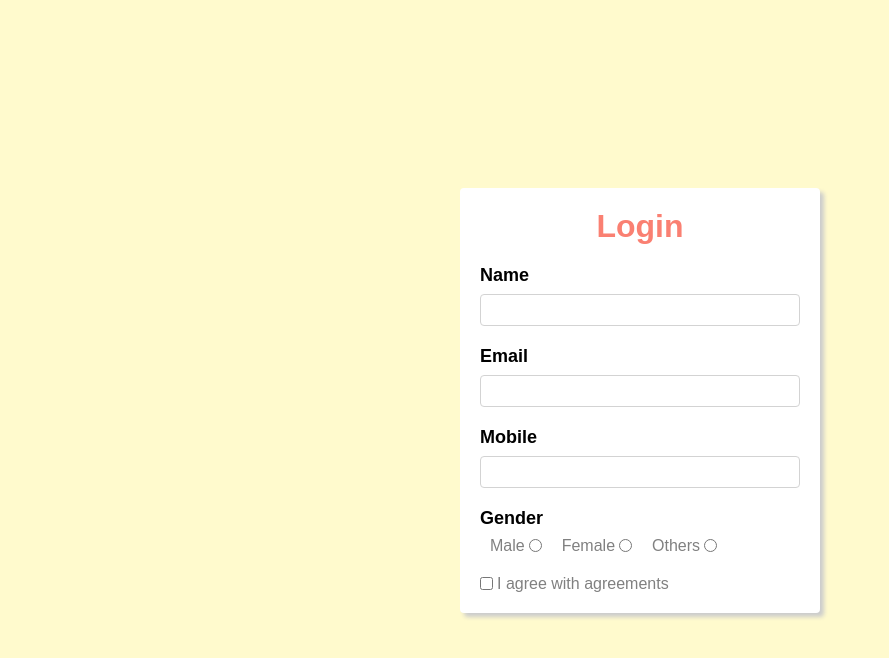
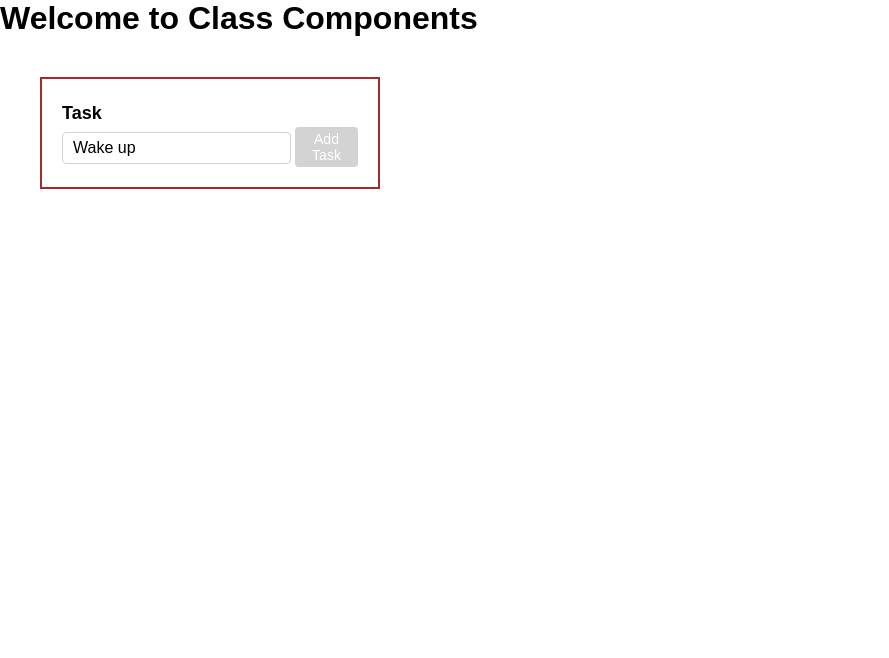
Before and after one commit to Uttu316/accio_fe5_nov, a React (Vite) app in the folder myapp/: page / in a window 1280 px wide. Shown: the top 658 px of the page, without its empty margins (0-889 px from the left). Built offline with nearby package versions, Linux system fonts and the light colour scheme.

Commit message:
Class component

```diff
--- a/myapp/src/App.jsx
+++ b/myapp/src/App.jsx
@@ -4,6 +4,7 @@ import FirstPage from "./components/firstPage";
 import Counter from "./components/Counter";
 import Form from "./components/form";
 import UserForm from "./components/userForm";
+import ClassComp from "./components/class";
 
 const App = () => {
   return (
@@ -11,7 +12,9 @@ const App = () => {
       {/* <FirstPage/> */}
       {/* <Counter /> */}
       {/* <Form/> */}
-      <UserForm/>
+      {/* <UserForm/> */}
+
+      <ClassComp  firstTask={"Wake up"}/>
     </React.Fragment>
   );
 };
--- /dev/null
+++ b/myapp/src/components/class/index.jsx
@@ -0,0 +1,92 @@
+import { Component } from "react";
+import InputItem from "../userForm/inputItem";
+import styles from "./list.module.css";
+
+class ClassComp extends Component {
+  constructor(props) {
+    super(props);
+    console.log("Constructor");
+
+    this.state = {
+      task: props.firstTask,
+      taskList: [],
+    };
+    this.onInput = this.onInput.bind(this);
+    this.onAdd = this.onAdd.bind(this);
+    this.onDlt = this.onDlt.bind(this);
+  }
+
+  onInput(e) {
+    const { value } = e.target;
+
+    this.setState({ task: value });
+  }
+  onAdd() {
+    let newTaks = [...this.state.taskList];
+
+    newTaks.unshift({
+      id: parseInt(Math.random() * 10000),
+      task: this.state.task,
+    });
+
+    this.setState({ taskList: newTaks, task: "" });
+  }
+
+  onDlt(e) {
+    const {dataset} = e.target;
+
+    const{taskid} = dataset;
+
+
+    let tasks = this.state.taskList.filter((i)=>i.id!==+taskid);
+
+    this.setState({taskList:tasks})
+  }
+
+  render() {
+    console.log("render");
+    const isDisable = this.state.task.length <= 10;
+    const isAnyTask = this.state.taskList.length !== 0;
+    return (
+      <div>
+        <h1>Welcome to Class Components</h1>
+        <div className={styles.list}>
+          <div className={styles.taskbox}>
+            <InputItem
+              name={"task"}
+              label={"Task"}
+              value={this.state.task}
+              onChange={this.onInput}
+            />
+            <button
+              onClick={this.onAdd}
+              disabled={isDisable}
+              className={styles.btn}
+            >
+              Add Task
+            </button>
+          </div>
+
+          {isAnyTask && (
+            <div className={styles.listItems}>
+              {this.state.taskList.map((item) => (
+                <div className={styles.listItem} key={item.id}>
+                  <p className={styles.task}>{item.task}</p>
+                  <button
+                    data-taskid={item.id}
+                    onClick={this.onDlt}
+                    className={styles.dltBtn}
+                  >
+                    Delete
+                  </button>
+                </div>
+              ))}
+            </div>
+          )}
+        </div>
+      </div>
+    );
+  }
+}
+
+export default ClassComp;
--- /dev/null
+++ b/myapp/src/components/class/list.module.css
@@ -0,0 +1,57 @@
+
+
+
+.list{
+    width: 340px;
+    border: 2px solid brown;
+    padding: 20px;
+    margin: 40px;
+}
+
+.taskbox{
+    display: flex;
+    align-items: center;
+}
+
+.btn{
+    margin-top: 28px;
+    margin-left: 4px;
+    font-size: 14px;
+    padding: 4px 4px;
+    border:none;
+    background-color: salmon;
+    color: white;
+    border-radius: 4px;
+    cursor: pointer;
+}
+.btn:disabled{
+    background-color: lightgray;
+    cursor: no-drop;
+}
+
+.listItems{
+    margin-top: 20px;
+}
+.listItem{
+    display: flex;
+    align-items: flex-start;
+    justify-content: space-between;
+    margin-bottom: 10px;
+    border-bottom: 1px solid lightgray;
+    padding-bottom: 8px;
+}
+.task{
+    font-size: 14px;
+    margin-right: 10px;
+    color: gray;
+}
+
+.dltBtn{
+    background-color: rgb(238, 129, 129);
+    border: none;
+    padding: 4px;
+    border-radius: 4px;
+    color: white;
+    font-size: 10px;
+    cursor: pointer;
+}
```
